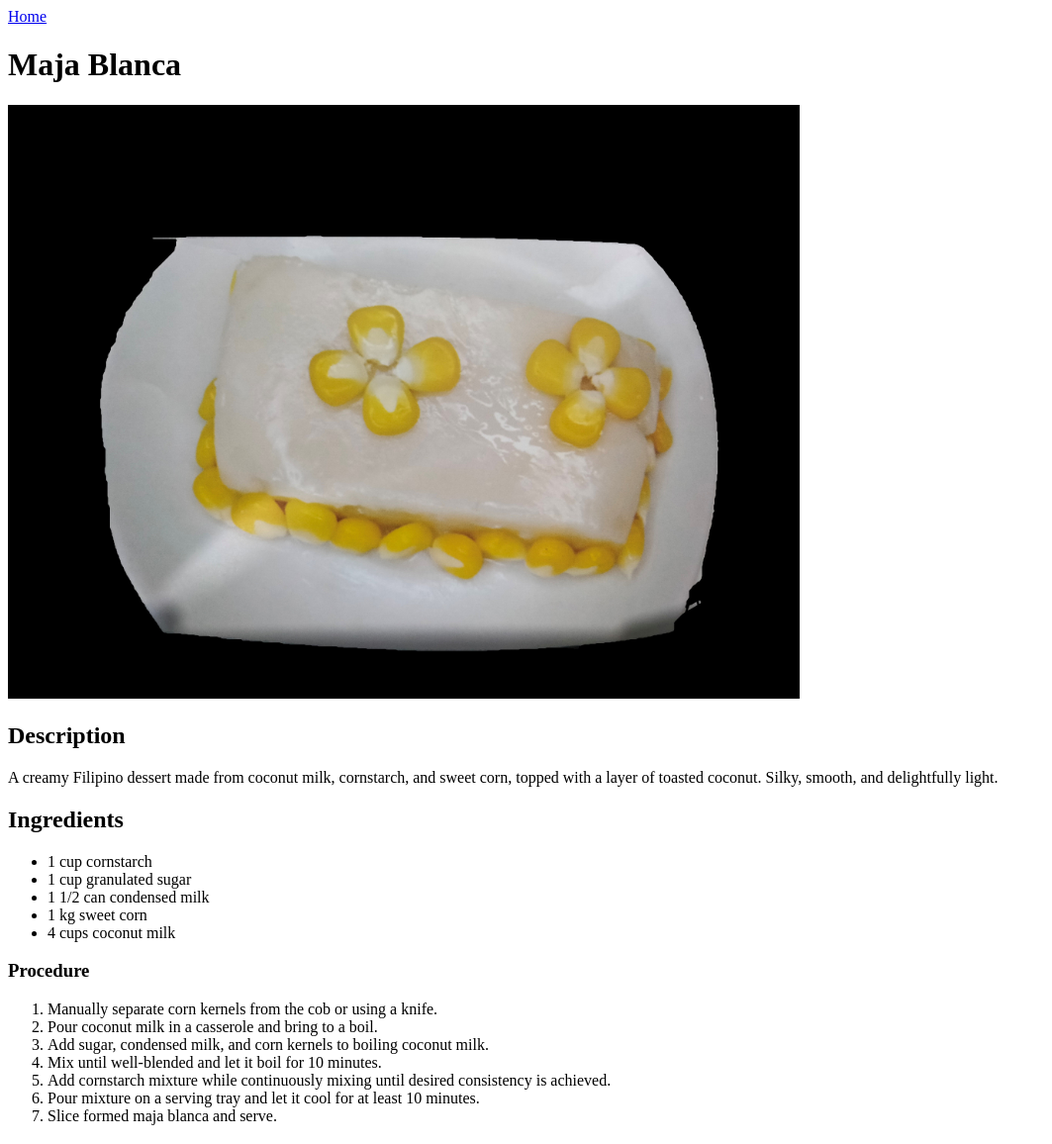
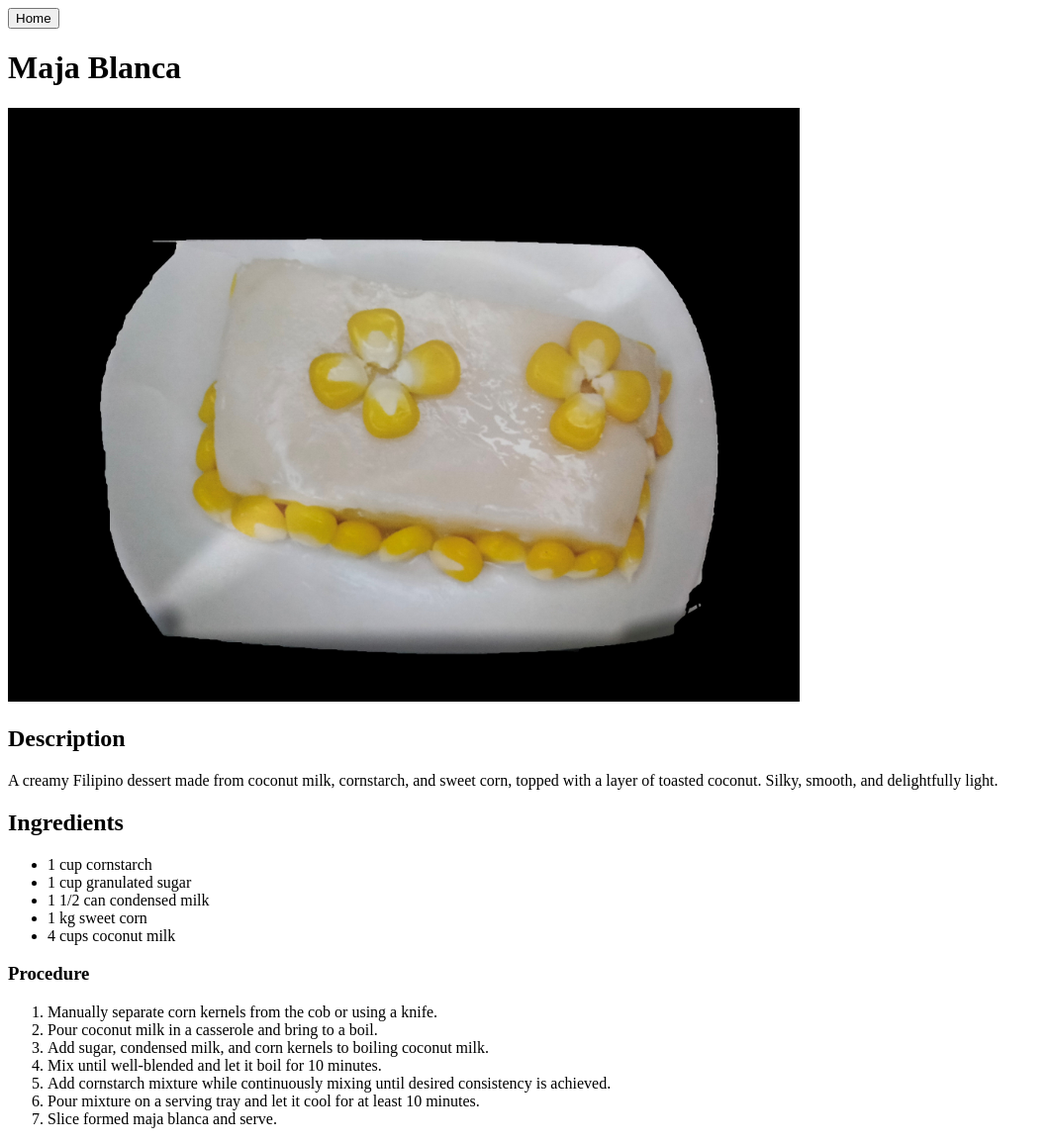
Before and after one commit to d00minic/odin-recipes, a plain HTML site: page recipes/maja-blanca.html in a window 1280 px wide. Shown: the whole page at 99% size, without its empty margins (0-1063 px from the left). Drawn offline with Linux system fonts and the light colour scheme.

Commit message:
Add similar selectors to html
Add selector elements to maja blanca webpage

```diff
--- a/recipes/maja-blanca.html
+++ b/recipes/maja-blanca.html
@@ -3,16 +3,17 @@
     <head>
         <meta charset="UTF-8">
         <title>Maja Blanca</title>
-        <a href="../index.html">Home</a>
+        <link rel="stylesheet" href="maja.css"</link>
+        <a href="../index.html"><button>Home</button></a>
     </head>
     <body>
-        <h1>Maja Blanca</h1>
+        <h1 class="title">Maja Blanca</h1>
         <img src="../recipe-pics/majablanca.jpg" alt="Maja Blanca" height="600" width="800">
-        <h2>Description</h2>
+        <h2 class="recipe">Description</h2>
         <p>
             A creamy Filipino dessert made from coconut milk, cornstarch, and sweet corn, topped with a layer of toasted coconut. Silky, smooth, and delightfully light.</p>
-            <h2>Ingredients</h2>
-            <ul>
+            <h2 class="recipe">Ingredients</h2>
+            <ul class="recipe-list">
                 <li>1 cup cornstarch</li>
                 <li>1 cup granulated sugar</li>
                 <li>1 1/2 can condensed milk</li>
@@ -20,8 +21,8 @@
                 <li>4 cups coconut milk</li>
 
             </ul>
-            <h3>Procedure</h3>
-            <ol>
+            <h3 class="recipe">Procedure</h3>
+            <ol class="recipe-list">
                 <li>Manually separate corn kernels from the cob or using a knife.</li>
                 <li>Pour coconut milk in a casserole and bring to a boil.</li>
                 <li>Add sugar, condensed milk, and corn kernels to boiling coconut milk.</li>
```
